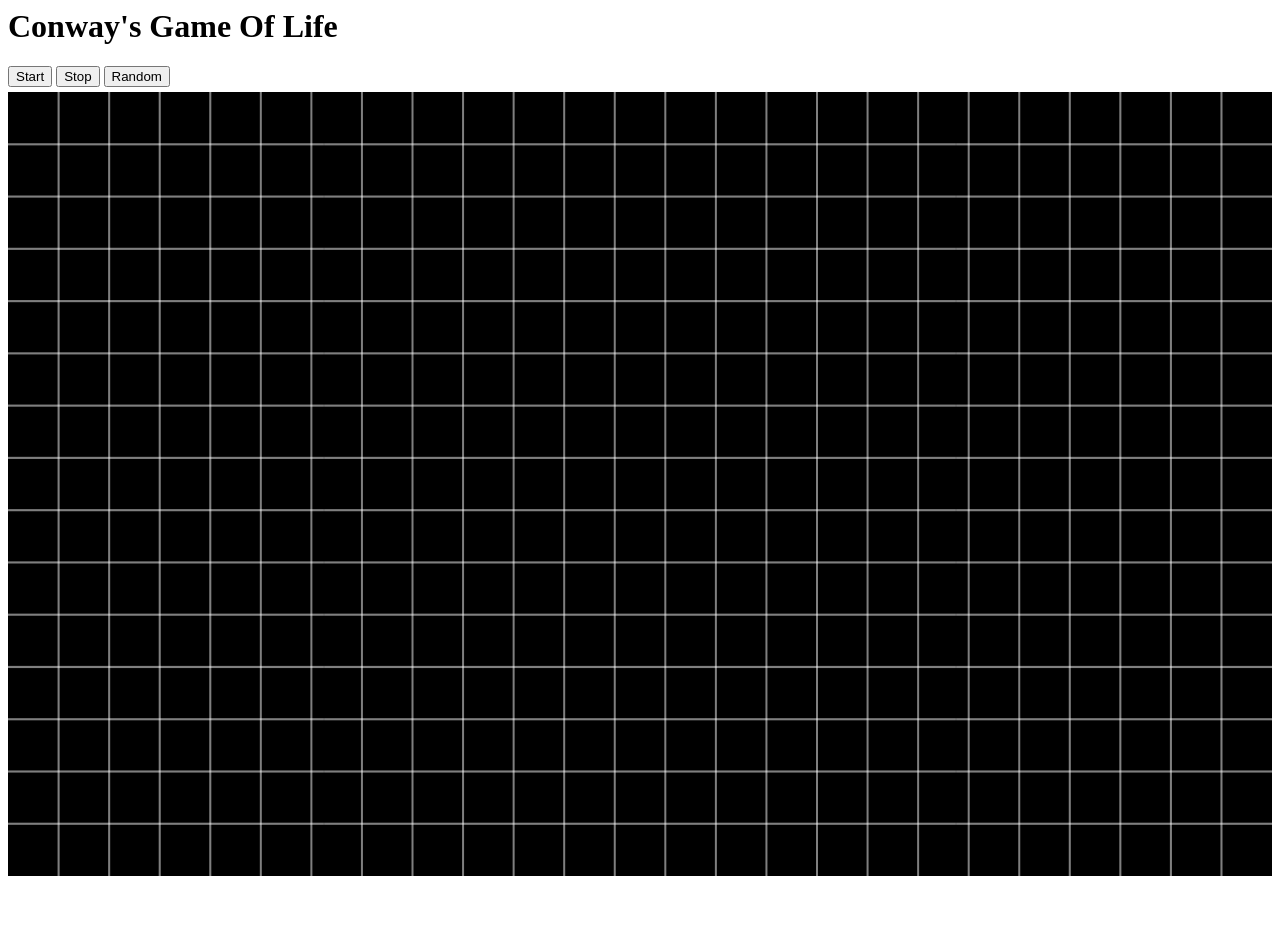
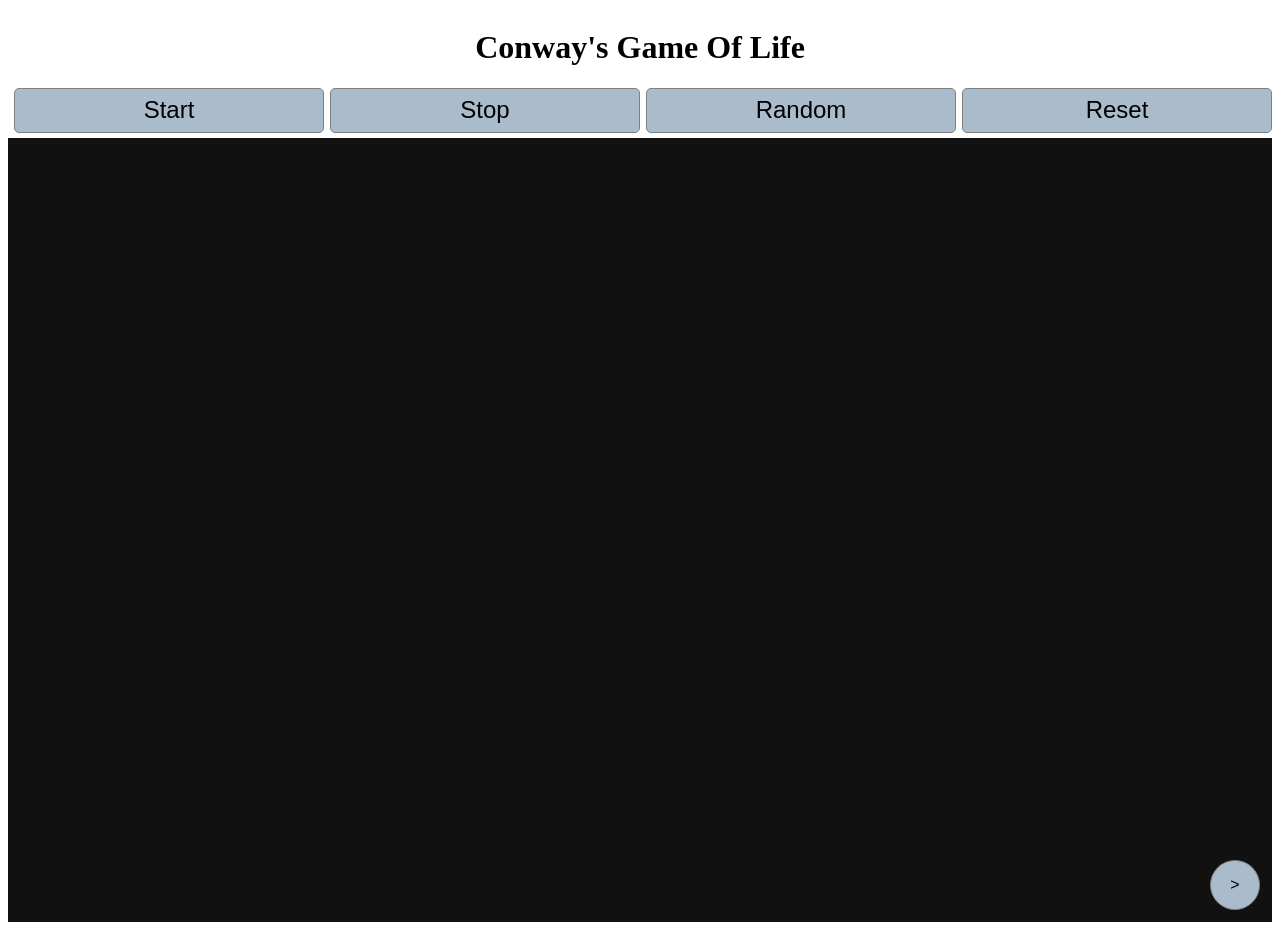
Before and after one commit to luizgustavojunqueira/Automatas, a plain HTML site: page JavaScript/index.html in a window 1280 px wide. Both pictures are taken after a click on the button "Start". Before the commit the page ends 884 px from the top, so only its background shows below. Drawn offline with Linux system fonts and the light colour scheme.

Commit message:
style and custom cursor

```diff
--- a/JavaScript/game.js
+++ b/JavaScript/game.js
@@ -1,10 +1,13 @@
+const canvas = document.getElementById("gameCanvas");
+canvas.style.cursor = "none";
+const ctx = canvas.getContext("2d");
 let rows;
 let cols;
 let currentState;
-let cellSize = 50;
+let cellSize = 10;
 let simRunning;
 let simInterval;
-let simSpeed = 1;
+let simSpeed = 50;
 let width = 0;
 let height = 0;
 
@@ -21,8 +24,8 @@ function initializeState() {
   return state;
 }
 
-function drawGrid(ctx) {
-  ctx.fillStyle = "black";
+function drawGrid() {
+  ctx.fillStyle = "#111111";
   ctx.clearRect(0, 0, width, height);
   ctx.fillRect(0, 0, width, height);
 
@@ -37,11 +40,13 @@ function drawGrid(ctx) {
     ctx.lineTo(width, i * cellSize);
   }
 
-  ctx.strokeStyle = "white";
-  ctx.stroke();
+  if (!simRunning) {
+    ctx.strokeStyle = "#333";
+    ctx.stroke();
+  }
 }
 
-function getMousePos(ctx, e) {
+function getMousePos(e) {
   let rect = ctx.canvas.getBoundingClientRect();
 
   let x = Math.floor(e.clientX - rect.left);
@@ -53,18 +58,18 @@ function getMousePos(ctx, e) {
   return [x, y];
 }
 
-function drawCell(ctx, e) {
+function drawCell(e) {
   if (!simRunning) {
-    let [x, y] = getMousePos(ctx, e);
+    let [x, y] = getMousePos(e);
 
     currentState[y / cellSize][x / cellSize] =
       currentState[y / cellSize][x / cellSize] == 1 ? 0 : 1;
-    drawState(ctx, currentState);
+    drawState(currentState);
   }
 }
 
-function drawState(ctx, state) {
-  drawGrid(ctx);
+function drawState(state) {
+  drawGrid();
   ctx.fillStyle = "#f0c";
 
   for (let i = 0; i < rows; i++) {
@@ -88,8 +93,8 @@ function countNeighbors(state, x, y) {
   return sum;
 }
 
-function simulate(state, ctx) {
-  drawGrid(ctx);
+function simulate(state) {
+  drawGrid();
 
   let newState = initializeState(cellSize);
 
@@ -115,31 +120,33 @@ function simulate(state, ctx) {
   return newState;
 }
 
-function startSimulation(ctx) {
+function startSimulation() {
   if (!simRunning) {
     simRunning = true;
 
     simInterval = setInterval(() => {
       currentState = simulate(currentState, ctx);
-      drawGrid(ctx);
-      drawState(ctx, currentState);
+      drawGrid();
+      drawState(currentState);
     }, simSpeed);
+
+    canvas.style.cursor = "auto";
   }
 }
 
 function stopSimulation() {
   simInterval = clearInterval(simInterval);
   simRunning = false;
+  canvas.style.cursor = "none";
 }
 
-function resizeCanvasToDisplaySize(canvas) {
+function resizeCanvasToDisplaySize() {
   // look up the size the canvas is being displayed
   width = canvas.clientWidth;
   height = canvas.clientHeight;
 
   width = width - (width % cellSize);
   height = height - (height % cellSize);
-  console.log(width, height);
 
   // If it's resolution does not match change it
   if (canvas.width !== width || canvas.height !== height) {
@@ -165,23 +172,38 @@ function generateRandomState() {
 
 function startGame() {
   // Get the canvas element
-  const canvas = document.getElementById("gameCanvas");
-  const ctx = canvas.getContext("2d");
-  resizeCanvasToDisplaySize(ctx.canvas);
+  resizeCanvasToDisplaySize();
 
   rows = height / cellSize;
   cols = width / cellSize;
 
-  drawGrid(ctx);
+  drawGrid();
 
   currentState = initializeState(cellSize);
 
   canvas.addEventListener("mousedown", (e) => {
-    drawCell(ctx, e);
+    drawCell(e);
+  });
+
+  let cursorX = 0;
+  let cursorY = 0;
+
+  canvas.addEventListener("mousemove", (e) => {
+    let [x, y] = getMousePos(e);
+    if (cursorX != x || cursorY != y) {
+      ctx.clearRect(cursorX, cursorY, cellSize, cellSize);
+      drawGrid();
+      drawState(currentState);
+      cursorX = x;
+      cursorY = y;
+      ctx.fillStyle = "#fff";
+      ctx.fillRect(cursorX, cursorY, cellSize, cellSize);
+      ctx.stroke();
+    }
   });
 
   document.getElementById("start").addEventListener("click", () => {
-    startSimulation(ctx);
+    startSimulation();
   });
   document.getElementById("stop").addEventListener("click", () => {
     stopSimulation();
@@ -189,7 +211,17 @@ function startGame() {
 
   document.getElementById("random").addEventListener("click", () => {
     currentState = generateRandomState();
-    drawState(ctx, currentState);
+    drawState(currentState);
+  });
+
+  document.getElementById("reset").addEventListener("click", () => {
+    currentState = initializeState();
+    drawState(currentState);
+  });
+
+  document.getElementById("next").addEventListener("click", () => {
+    currentState = simulate(currentState);
+    drawState(currentState);
   });
 }
 
--- a/JavaScript/index.html
+++ b/JavaScript/index.html
@@ -6,11 +6,22 @@
     <link rel="stylesheet" href="./style.css">
 </head>
 <body>
+    <header>
       <h1>Conway's Game Of Life</h1>
+        <div id="buttons">
           <button id="start"> Start </button>
           <button id="stop"> Stop </button>
           <button id="random"> Random </button>
+          <button id="reset"> Reset </button>
+        </div>
+      </header>
+    <div id="game">
       <canvas id="gameCanvas" ></canvas>
+
+      <div id="controls">
+        <button id="next"> > </button>
+      </div>
+    </div>
 <script src="./game.js"></script
 </body>
 
--- a/JavaScript/style.css
+++ b/JavaScript/style.css
@@ -1,4 +1,45 @@
-canvas { display: block; width: 100%; height: 100%; }
+canvas {
+  display: block;
+  width: 100%;
+  height: 100%;
+}
+
+#buttons {
+  display: flex;
+  flex-direction: row;
+  width: 100%;
+  height: 50px;
+}
+
 button {
+  background-color: #abc;
+  border: 1px solid gray;
+}
+
+#buttons button {
   margin-bottom: 5px;
+  margin-left: 6px;
+  maring-right: 6px;
+  width: 100%;
+  font-size: 1.5em;
+  border-radius: 5px;
 }
+
+#controls {
+  position: absolute;
+  bottom: -110;
+  right: 20;
+}
+
+#controls button {
+  border-radius: 100px;
+  font-size: 1em;
+  height: 50px;
+  width: 50px;
+}
+
+header {
+  display: flex;
+  flex-direction: column;
+  align-items: center;
+}
```
Lines whose indentation alone changed are shown as unchanged.
